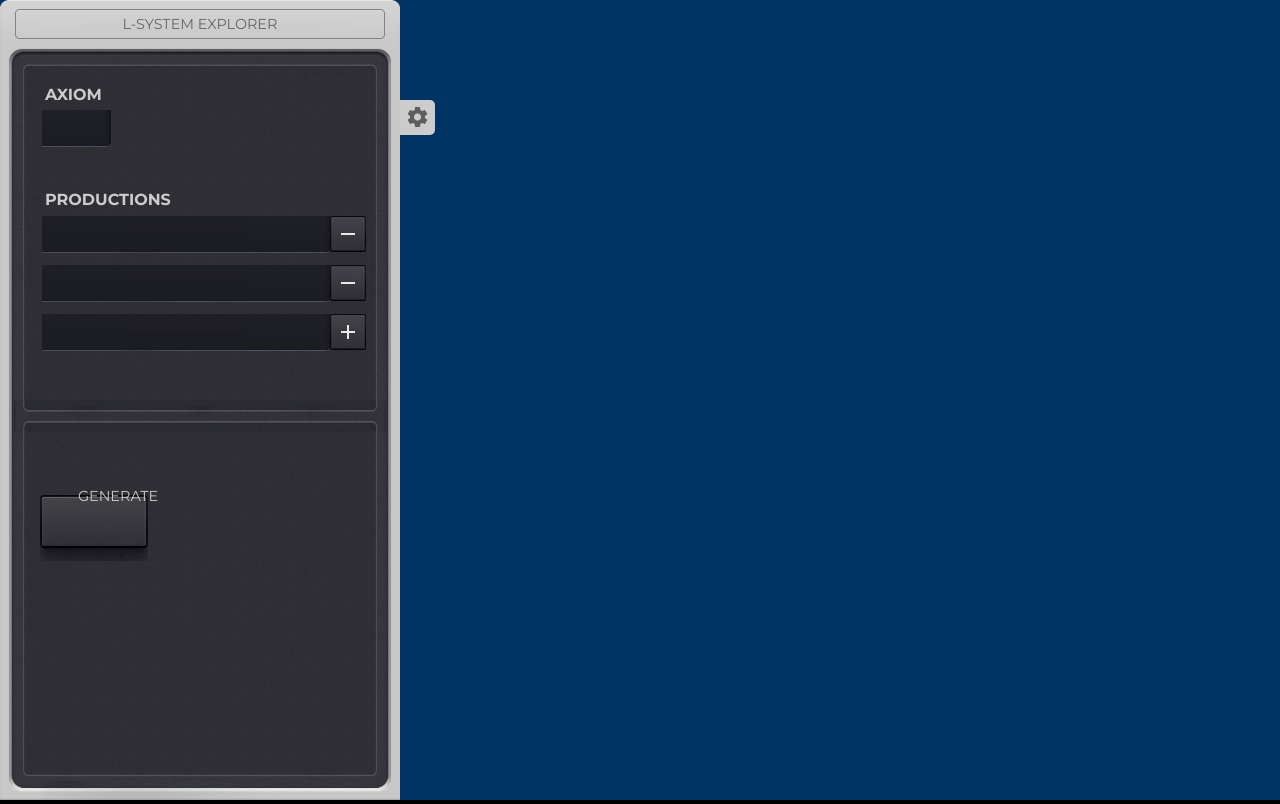
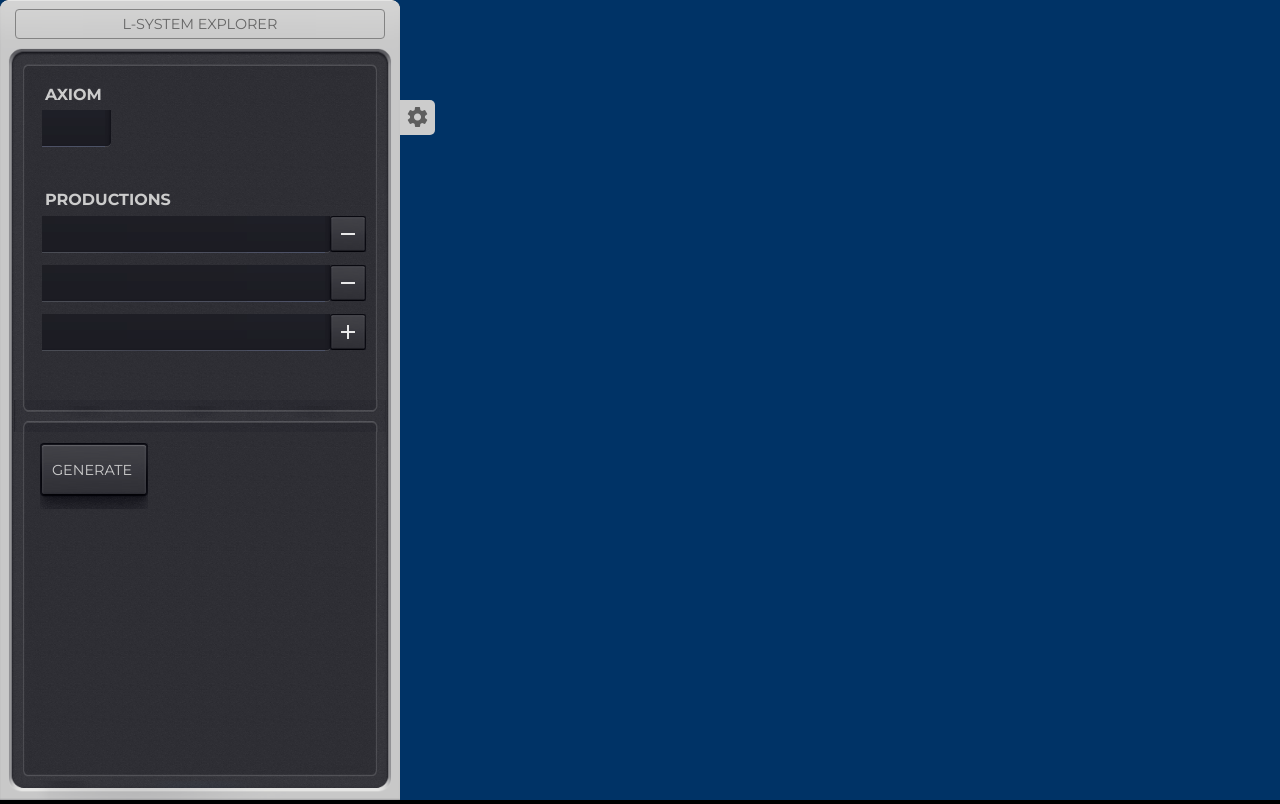
Before and after one commit to arctwelve/l-system-explorer, a plain HTML site: page index.html in a window 1280 px wide. Drawn offline with Linux system fonts and the light colour scheme.

Commit message:
Fix spacing on button

```diff
--- a/style/control-panel.css
+++ b/style/control-panel.css
@@ -169,7 +169,7 @@ i.button-label:hover {
     color: #cccccc;
     font-weight: 400;
     padding: 1.8em;
-    margin: -1.8 gem;
+    margin: -1.8em;
 }
 
 .btn-rect-label:hover {
```
